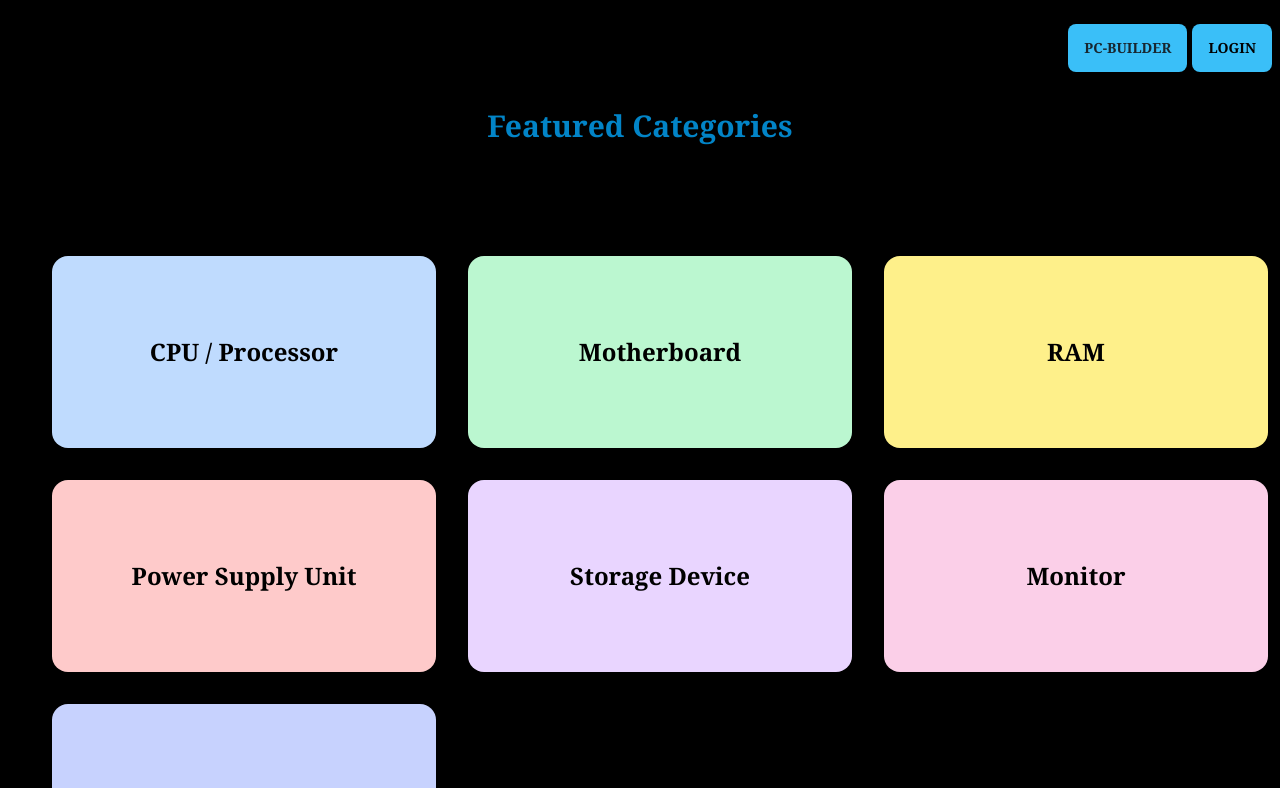
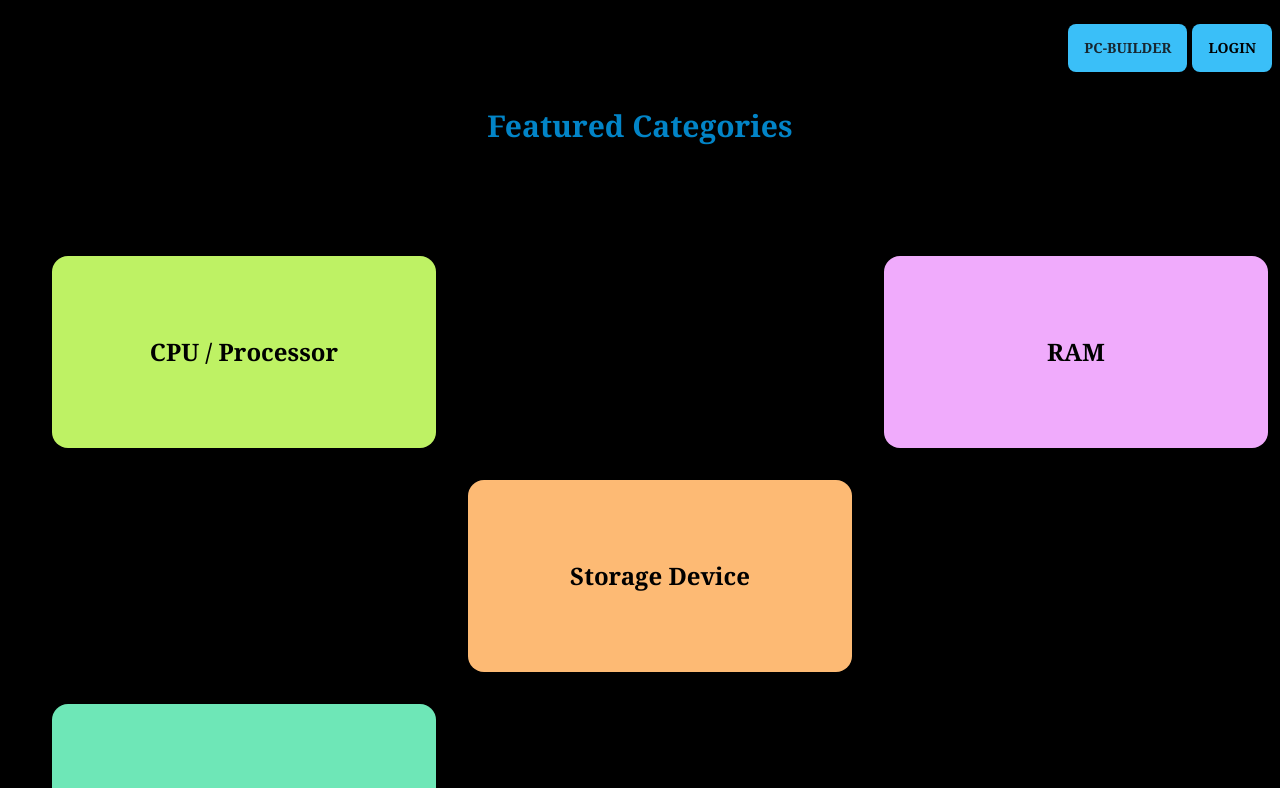
Before and after one commit to JubayerAhmmodShuvo/Pc_Builder, a Next.js app: page /featured in a window 1280 px wide. Shown: the top 788 px of the page. Built offline with nearby package versions, Linux system fonts and the light colour scheme; no server answers.

Commit message:
changing in the css

```diff
--- a/src/components/UI/Card.js
+++ b/src/components/UI/Card.js
@@ -39,7 +39,7 @@ const Card = ({ product }) => {
         key={product._id}
       >
         <div
-          className={`card w-96  min-h-screen  text-black shadow-xl cursor-pointer mb-5  ${randomColor}`}
+          className={`card w-96    text-black shadow-xl cursor-pointer mb-5  ${randomColor}`}
         >
           <img
             src={product.image}
--- a/src/pages/featured/index.js
+++ b/src/pages/featured/index.js
@@ -12,24 +12,42 @@ const featuredCategories = [
   { name: "Others", route: "others" },
 ];
 
-const cardColors = {
-  "CPU / Processor": "bg-blue-200",
-  Motherboard: "bg-green-200",
-  RAM: "bg-yellow-200",
-  "Power Supply Unit": "bg-red-200",
-  "Storage Device": "bg-purple-200",
-  Monitor: "bg-pink-200",
-  Others: "bg-indigo-200",
-};
+const colorOptions = [
+  "bg-blue-300",
+  "bg-green-300",
+  "bg-yellow-300",
+  "bg-red-300",
+  "bg-purple-300",
+  "bg-pink-300",
+  "bg-indigo-300",
+  "bg-orange-300",
+  "bg-teal-300",
+  "bg-cyan-300",
+  "bg-lime-300",
+  "bg-emerald-300",
+  "bg-amber-300",
+  "bg-fuchsia-300",
+  "bg-rose-300",
+  "bg-lightblue-300",
+  "bg-lightgreen-300",
+  "bg-deepskyblue-300",
+  "bg-deeppink-300",
+  "bg-tomato-300",
+];
 
-const hoverColors = {
-  "CPU / Processor": "bg-blue-400",
-  Motherboard: "bg-green-400",
-  RAM: "bg-yellow-400",
-  "Power Supply Unit": "bg-red-400",
-  "Storage Device": "bg-purple-400",
-  Monitor: "bg-pink-400",
-  Others: "bg-indigo-400",
+const hoverOptions = [
+  "bg-blue-400",
+  "bg-green-400",
+  "bg-yellow-400",
+  "bg-red-400",
+  "bg-purple-400",
+  "bg-pink-400",
+  "bg-indigo-400",
+];
+
+const getRandomColor = (options) => {
+  const randomIndex = Math.floor(Math.random() * options.length);
+  return options[randomIndex];
 };
 
 const Featured = () => {
@@ -38,7 +56,6 @@ const Featured = () => {
   useEffect(() => {
     setIsClient(true);
   }, []);
-
 
   return (
     <div>
@@ -64,14 +81,14 @@ const Featured = () => {
                 href={`/featured/${category.route}`}
               >
                 <div
-                  className={`group card w-96 h-48 text-black flex items-center justify-center shadow-xl ${
-                    cardColors[category.name]
-                  }`}
+                  className={`group card w-96 h-48 text-black flex items-center justify-center shadow-xl ${getRandomColor(
+                    colorOptions
+                  )}`}
                 >
                   <div
-                    className={`group-hover:${
-                      hoverColors[category.name]
-                    } transition-colors duration-300 w-full h-full flex items-center justify-center hover:text-red-800`}
+                    className={`group-hover:${getRandomColor(
+                      hoverOptions
+                    )} transition-colors duration-300 w-full h-full flex items-center justify-center hover:text-red-800`}
                   >
                     <h2 className="text-2xl font-serif font-bold">
                       {category.name}
@@ -82,9 +99,9 @@ const Featured = () => {
             ) : (
               <div
                 key={category.route}
-                className={`card w-96 h-48 text-black flex items-center justify-center shadow-xl ${
-                  cardColors[category.name]
-                }`}
+                className={`card w-96 h-48 text-black flex items-center justify-center shadow-xl ${getRandomColor(
+                  colorOptions
+                )}`}
               >
                 <h2 className="text-xl font-bold">{category.name}</h2>
               </div>
```
